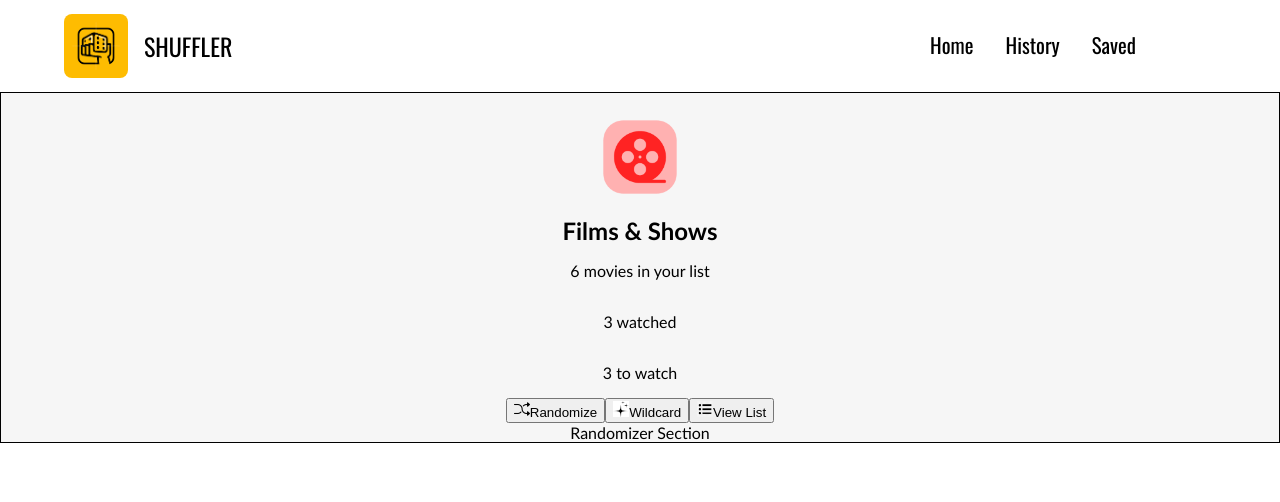
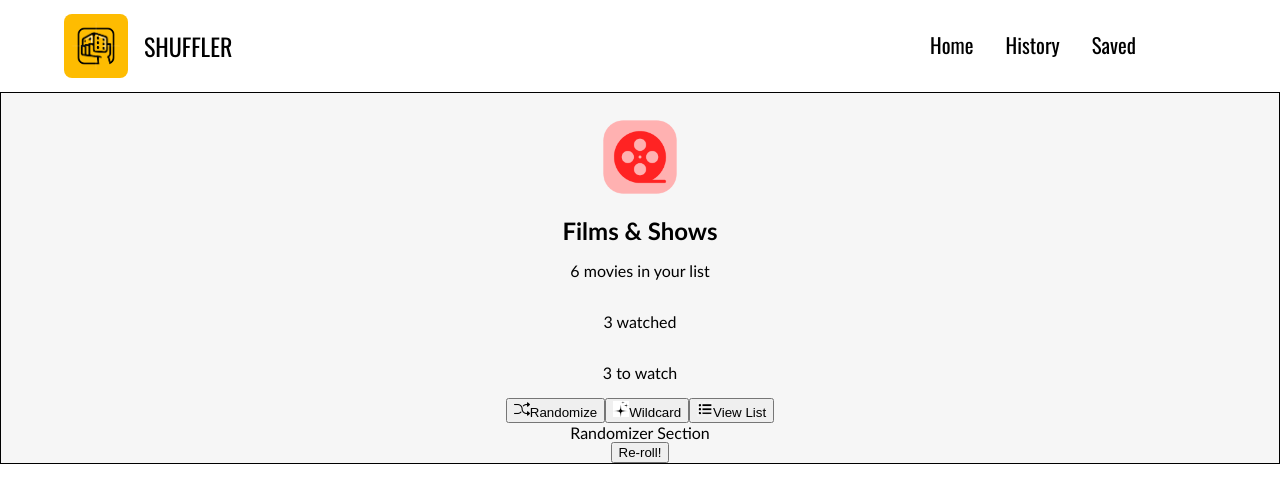
Before and after one commit to swiftybo/shuffler, a React (Vite) app: page /films in a window 1280 px wide. Both pictures are taken after a click on the button "Randomize". Shown: the top 502 px of the page. Built offline with nearby package versions, Linux system fonts and the light colour scheme; no server answers.

Commit message:
randomize movie function now captured within a setInterval and setTimeout within a useEffect. Movies are conditionally rendered

```diff
--- a/src/components/filmComponents/RandomizerSection.jsx
+++ b/src/components/filmComponents/RandomizerSection.jsx
@@ -1,11 +1,33 @@
+import { useState, useEffect } from "react"
+import FilmItem from "./FilmItem"
+
 export default function RandomizerSection({allFilms}) {
-    function pickRandomMovie() {
-        console.log(Math.floor(Math.random() * allFilms.length))
+    const [isRandomizing, setIsRandomizing] = useState(true)
+    const [randomizedMovie, setRandomizedMovie] = useState()
+
+    function fetchRandomMovie() {
+        setRandomizedMovie(allFilms[Math.floor(Math.random() * allFilms.length)])
     }
 
-    pickRandomMovie()
+    useEffect(() => {
+        if (isRandomizing) {
+            const randomizeInterval = setInterval(() => {
+                fetchRandomMovie()
+            }, 100)
+
+            setTimeout(() => {
+                clearInterval(randomizeInterval)
+                setIsRandomizing(false)
+            }, 1000)
+        }
+    }, [isRandomizing])
 
     return (
-        <div>Randomizer Section</div>
+        <>
+            <div>Randomizer Section</div>
+            {randomizedMovie && <FilmItem selectedFilm={randomizedMovie} />}
+            <button onClick={() => setIsRandomizing(true)} disabled={isRandomizing}>Re-roll!</button>
+        </>
+
     )
 }
```
